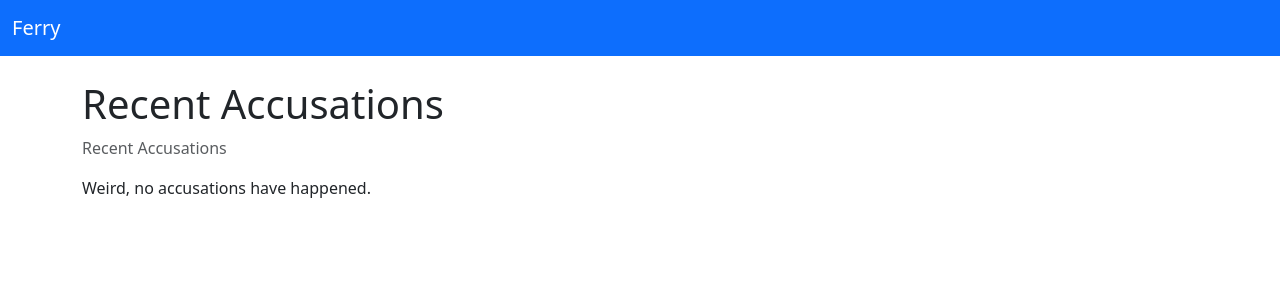
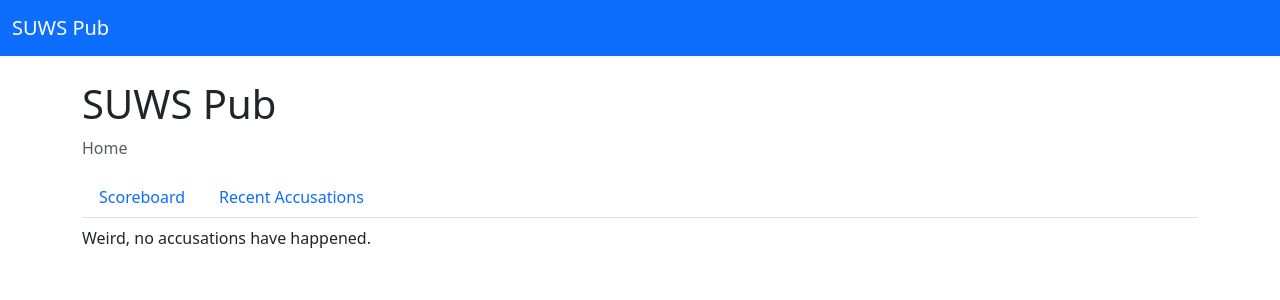
Before and after one commit to trickeydan/ferry-api, a Django app: template ferry/templates/court/recent-accusations.html in a window 1280 px wide. Shown: the top 300 px of the page. Run offline with Django 5.2, Linux system fonts and the light colour scheme; the template is opened without the code that fills it, so the values that code supplies are empty; parts of the project's set-up code (start-up, migrations or seed data) failed here and were passed over.

Commit message:
Add tabbed interface to homepage

```diff
--- /dev/null
+++ b/ferry/templates/base_home.html
@@ -0,0 +1,23 @@
+{% extends "base.html" %}
+{% load static %}
+
+{% block page_title %}SUWS Pub{% endblock %}
+
+{% block content %}
+  <nav aria-label="breadcrumb">
+    <ol class="breadcrumb">
+      <li class="breadcrumb-item active" aria-current="page">Home</li>
+    </ol>
+  </nav>
+
+  {% with view=request.resolver_match.view_name %}
+    <ul class="nav nav-tabs mb-2">
+      <li class="nav-item">
+        <a class="nav-link {% if view == 'court:scoreboard' %}active{% endif %}" aria-current="page" href="{% url 'court:scoreboard' %}">Scoreboard</a>
+      </li>
+      <li class="nav-item">
+        <a class="nav-link {% if view == 'court:recent-accusations' %}active{% endif %}" aria-current="page" href="{% url 'court:recent-accusations' %}">Recent Accusations</a>
+      </li>
+    </ul>
+  {% endwith %}
+{% endblock %}
--- a/ferry/templates/court/person.html
+++ b/ferry/templates/court/person.html
@@ -7,7 +7,7 @@
 {% block content %}
   <nav aria-label="breadcrumb">
     <ol class="breadcrumb">
-      <li class="breadcrumb-item"><a href="{% url 'court:scoreboard' %}">Current Scores</a></li>
+      <li class="breadcrumb-item"><a href="#">People</a></li>
       <li class="breadcrumb-item active" aria-current="page">{{ object.display_name }}</li>
     </ol>
   </nav>
--- a/ferry/templates/court/recent-accusations.html
+++ b/ferry/templates/court/recent-accusations.html
@@ -1,16 +1,10 @@
-{% extends "base.html" %}
+{% extends "base_home.html" %}
 {% load static %}
 
 {% block title %}Recent Accusations{% endblock %}
-{% block page_title %}Recent Accusations{% endblock %}
 
 {% block content %}
-  <nav aria-label="breadcrumb">
-    <ol class="breadcrumb">
-      <li class="breadcrumb-item active" aria-current="page">Recent Accusations</li>
-    </ol>
-  </nav>
-
+  {{ block.super }}
   {% for accusation in object_list %}
     {% include "inc/accusation-card.html" with accusation=accusation %}
   {% empty %}
--- a/ferry/templates/inc/nav.html
+++ b/ferry/templates/inc/nav.html
@@ -1,6 +1,6 @@
 <nav class="navbar navbar-expand-md navbar-dark bg-primary mb-4">
   <div class="container-fluid">
-    <a class="navbar-brand" href="{% url 'court:scoreboard' %}">Ferry</a>
+    <a class="navbar-brand" href="{% url 'court:scoreboard' %}">SUWS Pub</a>
     <button class="navbar-toggler" type="button" data-bs-toggle="collapse" data-bs-target="#navbarCollapse" aria-controls="navbarCollapse" aria-expanded="false" aria-label="Toggle navigation">
       <span class="navbar-toggler-icon"></span>
     </button>
@@ -8,8 +8,7 @@
       {% if request.user.is_authenticated %}
         <ul class="navbar-nav me-auto mb-2 mb-md-0">
           {% if request.user.person %}
-            <a class="nav-link" aria-current="page" href="{% url 'court:scoreboard' %}">Current Scores</a>
-            <a class="nav-link" aria-current="page" href="{% url 'court:recent-accusations' %}">Recent Accusations</a>
+            <a class="nav-link" aria-current="page" href="{% url 'court:scoreboard' %}">Home</a>
             <a class="nav-link" aria-current="page" href="{% url 'court:consequence-list' %}">My Consequences</a>
           {% endif %}
         </ul>
```
Also changed, not shown: ferry/templates/court/scoreboard.html (+3 -6 lines).
